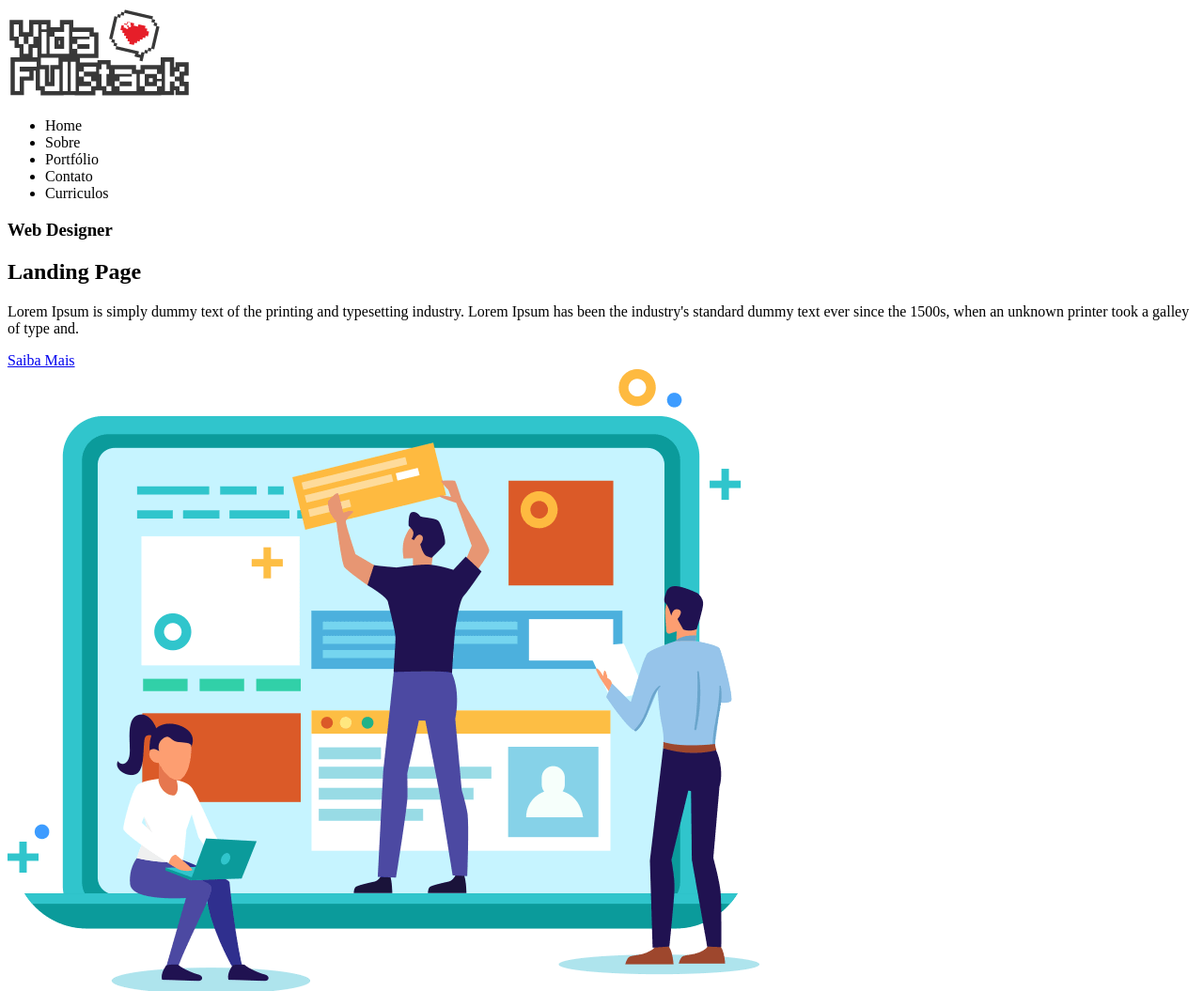
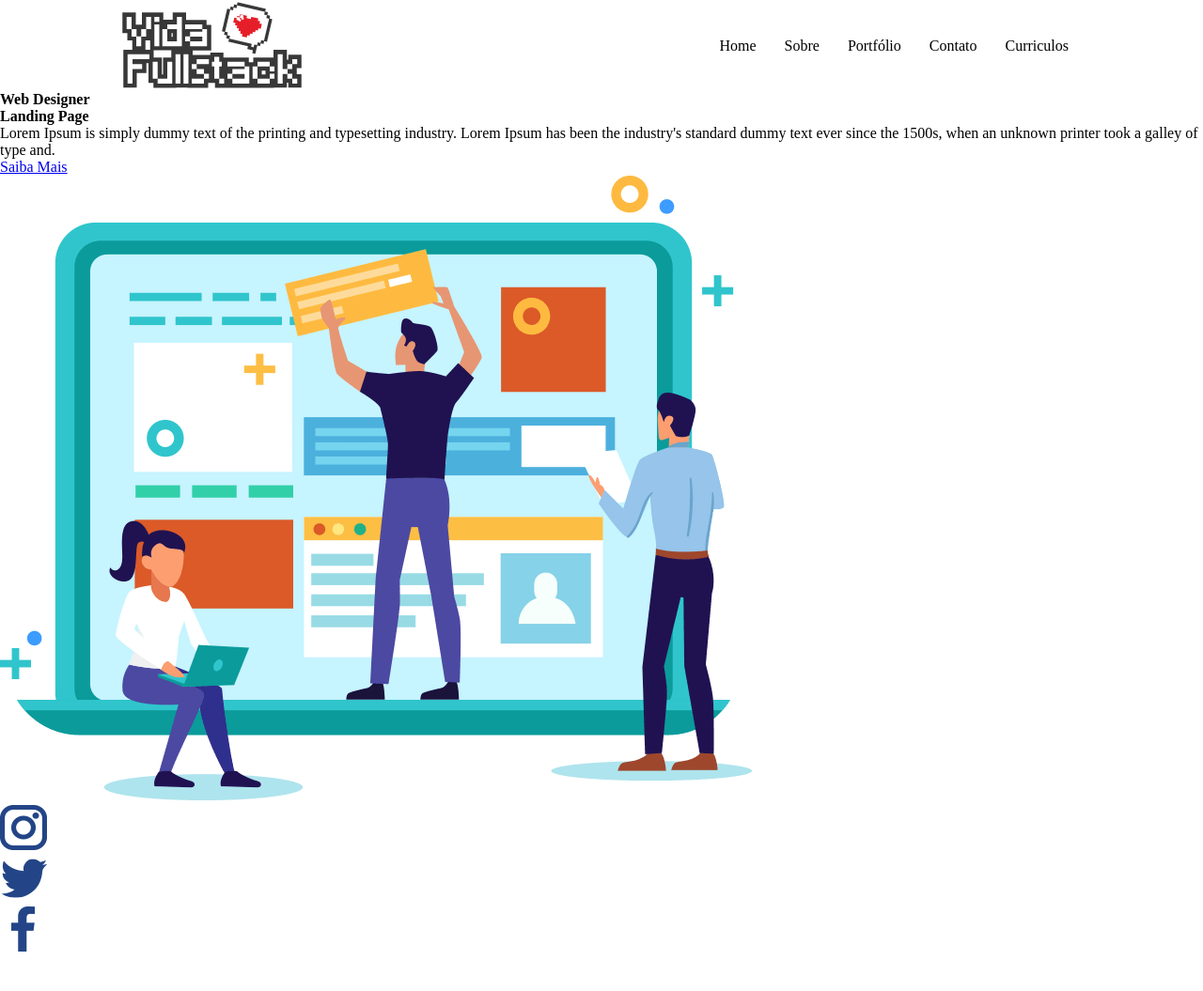
Before and after one commit to Davi-Andrade-30/Site-Do-Brabo, a plain HTML site: page index.html in a window 1280 px wide. Shown: the top 1055 px of the page at 94% size. After the commit the page ends 1018 px from the top, so only its background shows below. Drawn offline with Linux system fonts and the light colour scheme.

Commit message:
Criação de estrutura CSS e HTML

```diff
--- /dev/null
+++ b/assets/CSS/header.css
@@ -0,0 +1,21 @@
+header {
+  width: 1024px;
+  margin: 0 auto;
+
+  display: flex;
+  flex-direction: row;
+  justify-content: space-between;
+  align-items: center;
+}
+
+header nav ul {
+  display: flex;
+  flex-direction: row;
+
+  list-style: none;
+
+}
+
+header nav ul li {
+  padding: 0 15px;
+}
--- /dev/null
+++ b/assets/CSS/style.css
@@ -0,0 +1,10 @@
+@import './header.css';
+
+* {
+  margin: 0;
+  padding: 0;
+  border: 0;
+  font-size: 100%;
+  font-family: inherit;
+  vertical-align: baseline;
+}
--- a/index.html
+++ b/index.html
@@ -6,6 +6,7 @@
   <meta http-equiv="X-UA-Compatible" content="IE=edge">
   <meta name="viewport" content="width=device-width, initial-scale=1.0">
   <title>Hands-on</title>
+  <link rel="stylesheet" type="text/css" href="./assets/CSS/style.css" />
 </head>
 
 <body>
```
